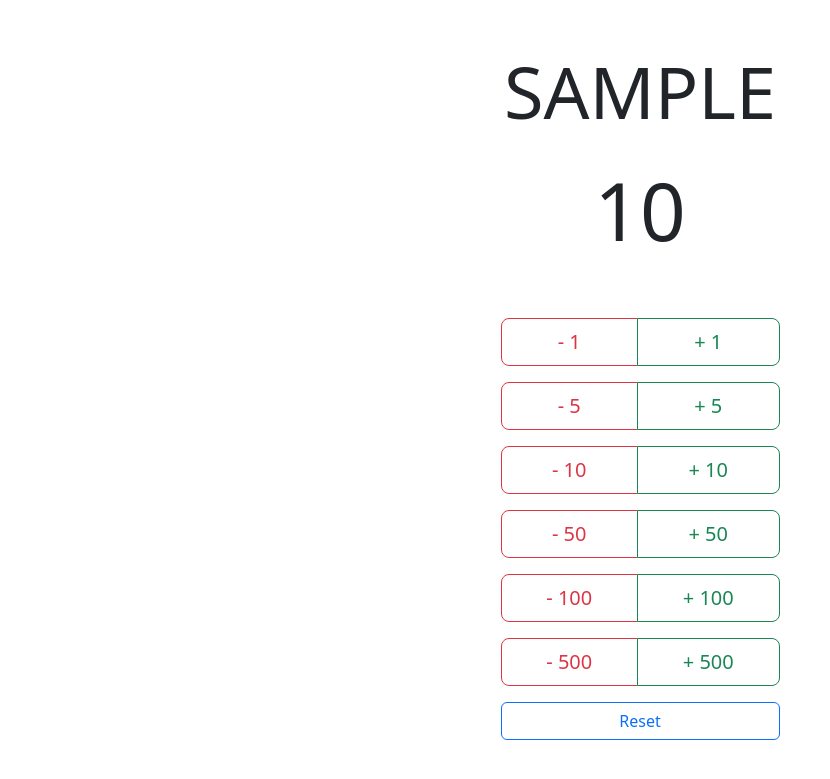
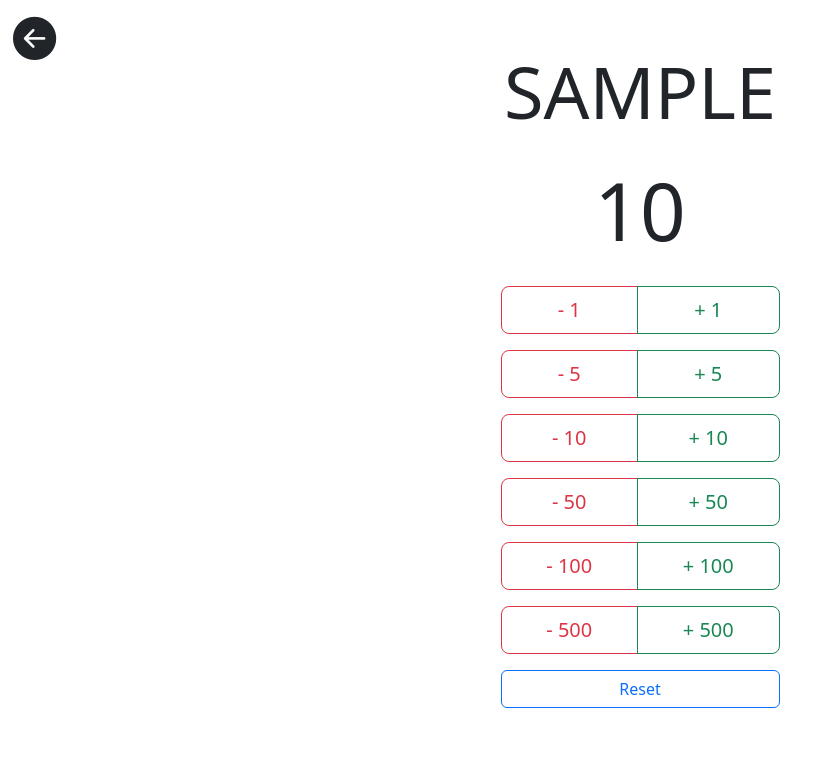
Before and after one commit to chuangcaleb/points, a Django app: a page that uses counter/templates/group.html in a window 1280 px wide. Shown: the top 779 px of the page, without its empty margins (0-830 px from the left). Run offline with Django 4.2, Linux system fonts and the light colour scheme; tables that the repository leaves empty hold one stand-in row (values such as "Sample post"); some libraries are stand-ins or nearby versions.

Commit message:
Add back button on group page

```diff
--- a/counter/templates/group.html
+++ b/counter/templates/group.html
@@ -5,6 +5,13 @@
 {% endblock title %}
 
 {% block body %}
+
+<a href="{% url 'index' %}">
+	<button type="button" class="position-absolute btn btn-floating" style="top:0px;">
+		<i class="bi bi-arrow-left-circle-fill" style="font-size:2.7em;"></i>
+	</button>
+</a>
+
 <div class="container text-center">
 
 	<h1 class="group-header">{{record.uppercase_group}}</h1>
@@ -13,7 +20,7 @@
 	<form action="" method="post">
 		{% csrf_token %}
 
-		<div class="d-flex flex-column col-7 col-lg-3 mx-auto mt-5">
+		<div class="d-flex flex-column col-8 col-lg-3 mx-auto mt-3">
 
 			{% comment %} <input type="submit" name="upvote" value="Upvote" /> {% endcomment %}
 
```
